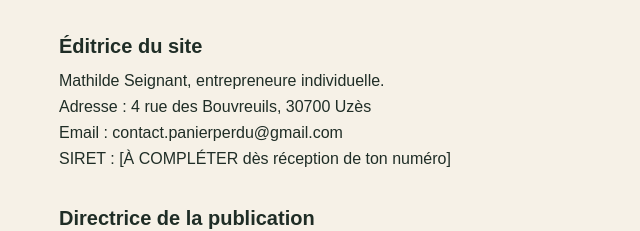
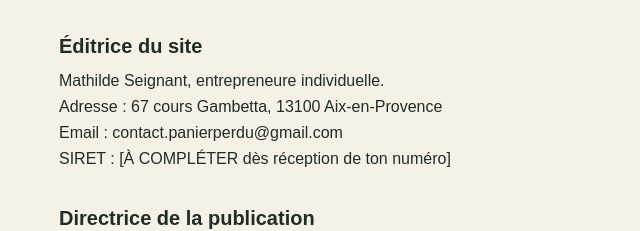
Before and after one commit to mathildeseignant-lab/panier-perdu, a Next.js app: page /mentions-legales in a window 1280 px wide. Shown: the part 126-357 px from the top of the page, without its empty margins (313-953 px from the left). Built offline with nearby package versions, Linux system fonts and the light colour scheme.

Commit message:
Nouvelle adresse

```diff
--- a/app/mentions-legales/page.tsx
+++ b/app/mentions-legales/page.tsx
@@ -1,6 +1,6 @@
 import Link from "next/link";
 
-const ADRESSE = "4 rue des Bouvreuils, 30700 Uzès";
+const ADRESSE = "67 cours Gambetta, 13100 Aix-en-Provence";
 
 export const metadata = {
   title: "Mentions légales | Panier Perdu",
```
